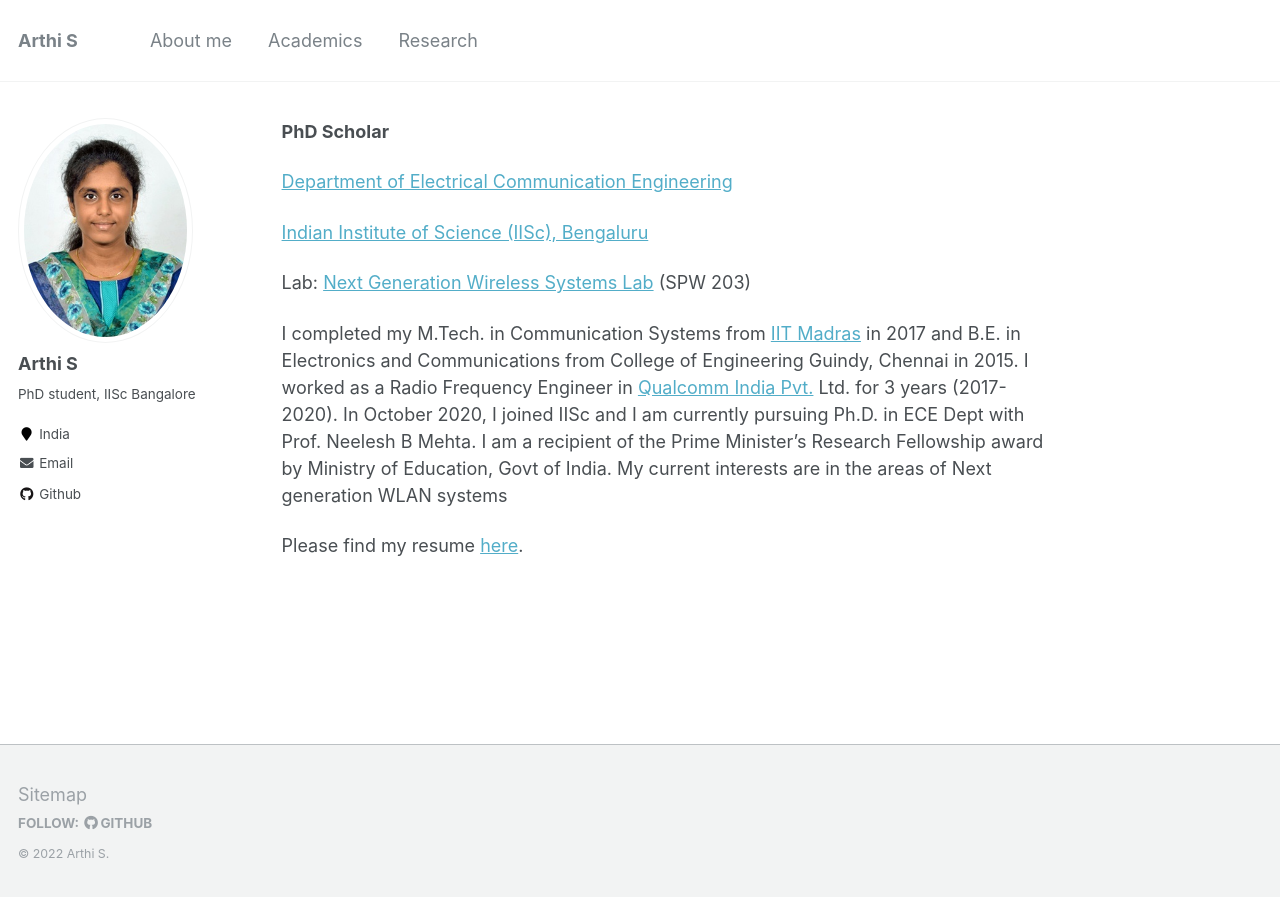
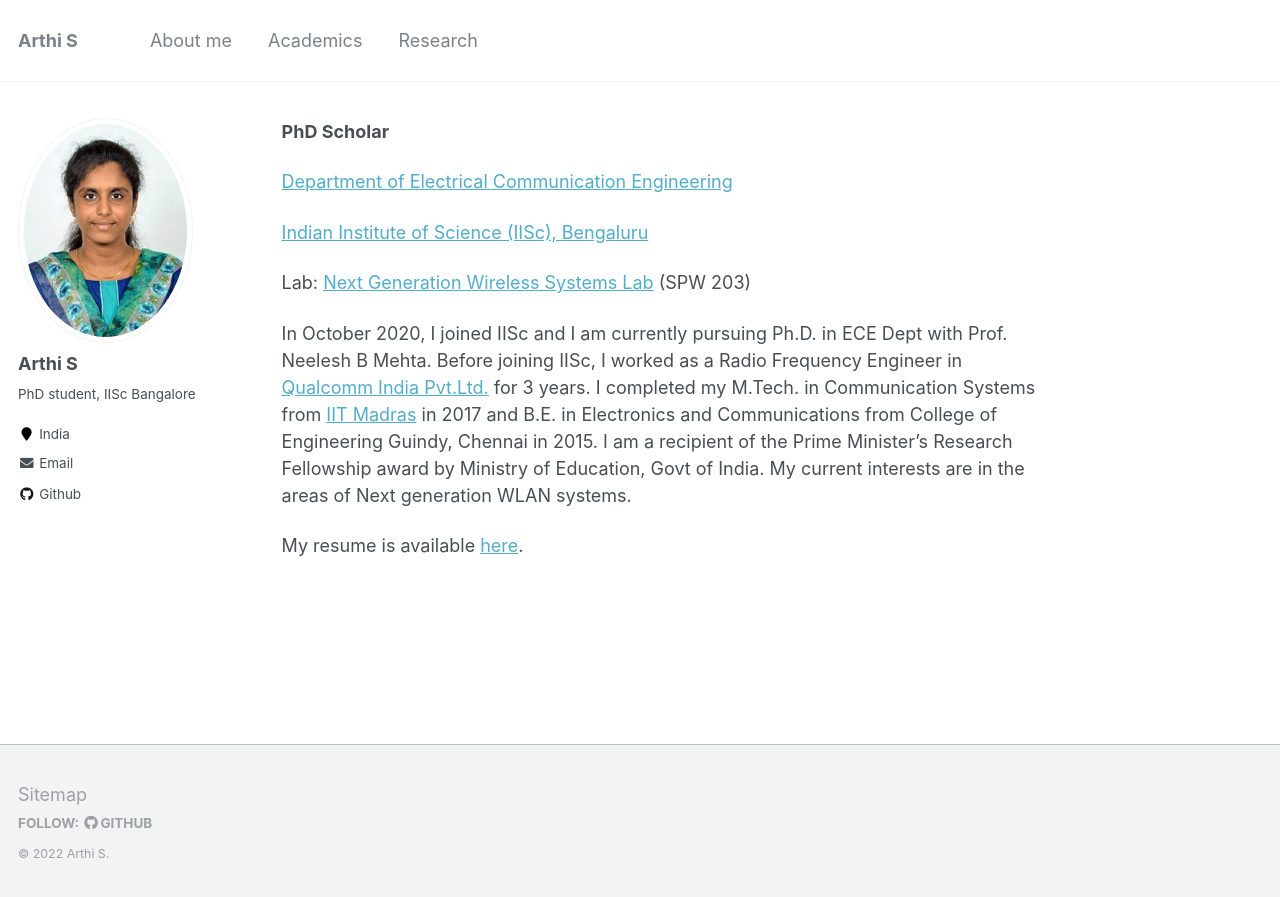
Before and after one commit to Arthi314/Arthi314.github.io, a Jekyll site: the page built from _pages/about.md, in a window 1280 px wide. Shown: the top 897 px of the page. Built offline with Jekyll 4.4.1, drawn with Linux system fonts in a browser that asks for light colours.

Commit message:
Update about.md

```diff
--- a/_pages/about.md
+++ b/_pages/about.md
@@ -16,9 +16,9 @@ redirect_from:
 
 Lab: [Next Generation Wireless Systems Lab](https://ece.iisc.ac.in/~nextgenwrl/index.html ) (SPW 203)
 
-I completed my M.Tech. in Communication Systems from [IIT Madras](https://www.iitm.ac.in/) in 2017 and B.E. in Electronics and Communications from College of Engineering Guindy, Chennai in 2015. I worked as a Radio Frequency Engineer in [Qualcomm India Pvt.](https://www.qualcomm.com/home) Ltd. for 3 years (2017-2020). In October 2020, I joined IISc and I am currently pursuing Ph.D. in ECE Dept with Prof. Neelesh B Mehta. I am a recipient of the Prime Minister's Research Fellowship award by Ministry of Education, Govt of India. My current interests are in the areas of Next generation WLAN systems
+In October 2020, I joined IISc and I am currently pursuing Ph.D. in ECE Dept with Prof. Neelesh B Mehta. Before joining IISc, I worked as a Radio Frequency Engineer in [Qualcomm India Pvt.Ltd.](https://www.qualcomm.com/home) for 3 years. I completed my M.Tech. in Communication Systems from [IIT Madras](https://www.iitm.ac.in/) in 2017 and B.E. in Electronics and Communications from College of Engineering Guindy, Chennai in 2015. I am a recipient of the Prime Minister's Research Fellowship award by Ministry of Education, Govt of India. My current interests are in the areas of Next generation WLAN systems.
 
-Please find my resume [here](http://arthi314.github.io/files/ArthiS_CV.pdf).
+My resume is available [here](http://arthi314.github.io/files/ArthiS_CV.pdf).
 
 
 
```
